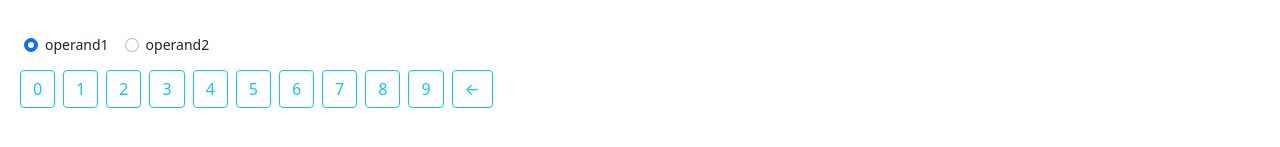
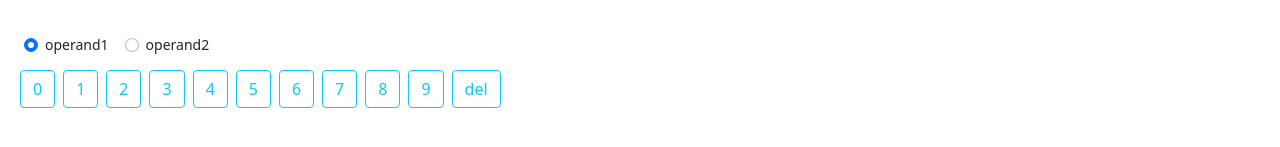
Before and after one commit to abaibik/vue-learning, a Vue app: page / in a window 1280 px wide. Both pictures are taken after a click on the checkbox "On-screen keyboard". Shown: the part 625-772 px from the top of the page. Built offline with nearby package versions, Linux system fonts and the light colour scheme.

Commit message:
keyboard

```diff
--- a/src/App.vue
+++ b/src/App.vue
@@ -41,7 +41,7 @@
       :inputs="['operand1', 'operand2']"
       :activeInput="activeInput"
       @activeInputChanged="activeInput = $event"
-      @keyPressed=""
+      @keyPressed="handleInput($event)"
     />
   </div>
 </template>
@@ -51,13 +51,14 @@ import OpButtonGroup from "./components/OpButtonGroup.vue";
 import calc from "./calc.js";
 import CheckBox from "./components/CheckBox.vue";
 import Keyboard from "./components/Keyboard.vue";
+import keyboardHandler from "./keyboardHandler.js";
 
 export default {
   name: "App",
   data() {
     return {
-      operand1: 0,
-      operand2: 0,
+      operand1: "0",
+      operand2: "0",
       operation: "+",
       keyboardVisible: false,
       activeInput: "operand1",
@@ -75,6 +76,14 @@ export default {
       return calc(this.operand1, this.operand2, this.operation);
     },
   },
+
+  methods: {
+    handleInput: function (key) {
+      if (this.activeInput === "operand1") {
+        this.operand1 = keyboardHandler(this.operand1, key);
+      }
+    },
+  },
 };
 </script>
 
--- a/src/components/Keyboard.vue
+++ b/src/components/Keyboard.vue
@@ -33,7 +33,7 @@
           '7',
           '8',
           '9',
-          '&#8592;',
+          'del',
         ]"
         :key="value"
         :value="value"
--- a/src/components/KeyboardButton.vue
+++ b/src/components/KeyboardButton.vue
@@ -1,6 +1,6 @@
 <template>
   <button @click="$emit('pressed', value)" class="btn btn-outline-info m-1">
-    <span v-html="value"></span>
+    {{ value }}
   </button>
 </template>
 
```
